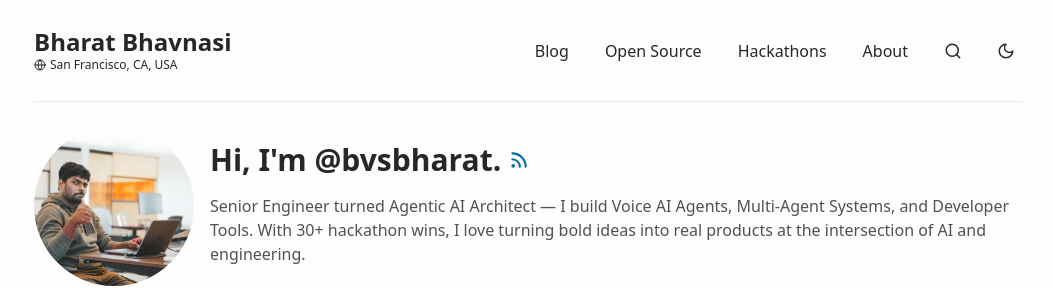
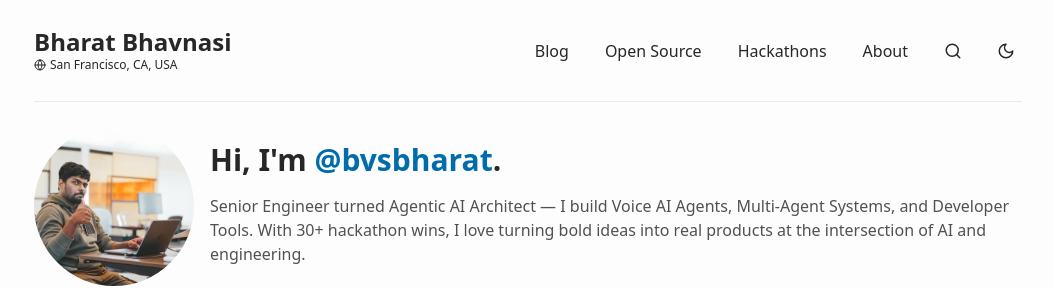
Before and after one commit to bvsbharat/bvsbharat.com, an Astro site: page / in a window 1280 px wide. Shown: the top 288 px of the page, without its empty margins (112-1165 px from the left). Built offline with nearby package versions, Linux system fonts and the light colour scheme; Astro itself is replaced by a stand-in of ours; some packages are replaced by stand-ins of ours.

Commit message:
feat: link @bvsbharat to X.com profile and remove RSS icon from intro
Co-Authored-By: Claude Opus 4.6 (1M context) <noreply@anthropic.com>

```diff
--- a/src/pages/index.astro
+++ b/src/pages/index.astro
@@ -39,21 +39,9 @@ const featuredHackathons = getSortedPosts(posts, { excludeHackathons: false })
           )}
         </div>
         <div class="flex-1 min-w-0">
-          <div class="flex items-center gap-2">
-            <h1 class="my-1 inline-block text-xl font-bold sm:my-4 sm:text-3xl">
-              Hi, I'm @bvsbharat.
-            </h1>
-            <a
-              target="_blank"
-              href="/rss.xml"
-              class="inline-block text-accent"
-              aria-label="RSS Feed"
-              title="RSS Feed"
-            >
-              <svg xmlns="http://www.w3.org/2000/svg" width="20" height="20" viewBox="0 0 24 24" fill="none" stroke="currentColor" stroke-width="2.5" stroke-linecap="round" stroke-linejoin="round"><path d="M4 11a9 9 0 0 1 9 9"/><path d="M4 4a16 16 0 0 1 16 16"/><circle cx="5" cy="19" r="1"/></svg>
-              <span class="sr-only">RSS Feed</span>
-            </a>
-          </div>
+          <h1 class="my-1 inline-block text-xl font-bold sm:my-4 sm:text-3xl">
+            Hi, I'm <a href="https://x.com/bvsbharat" target="_blank" rel="noopener noreferrer" class="text-accent hover:underline decoration-dashed underline-offset-4">@bvsbharat</a>.
+          </h1>
           <p class="text-sm opacity-80 sm:text-base">
             {SITE.desc}
           </p>
```
